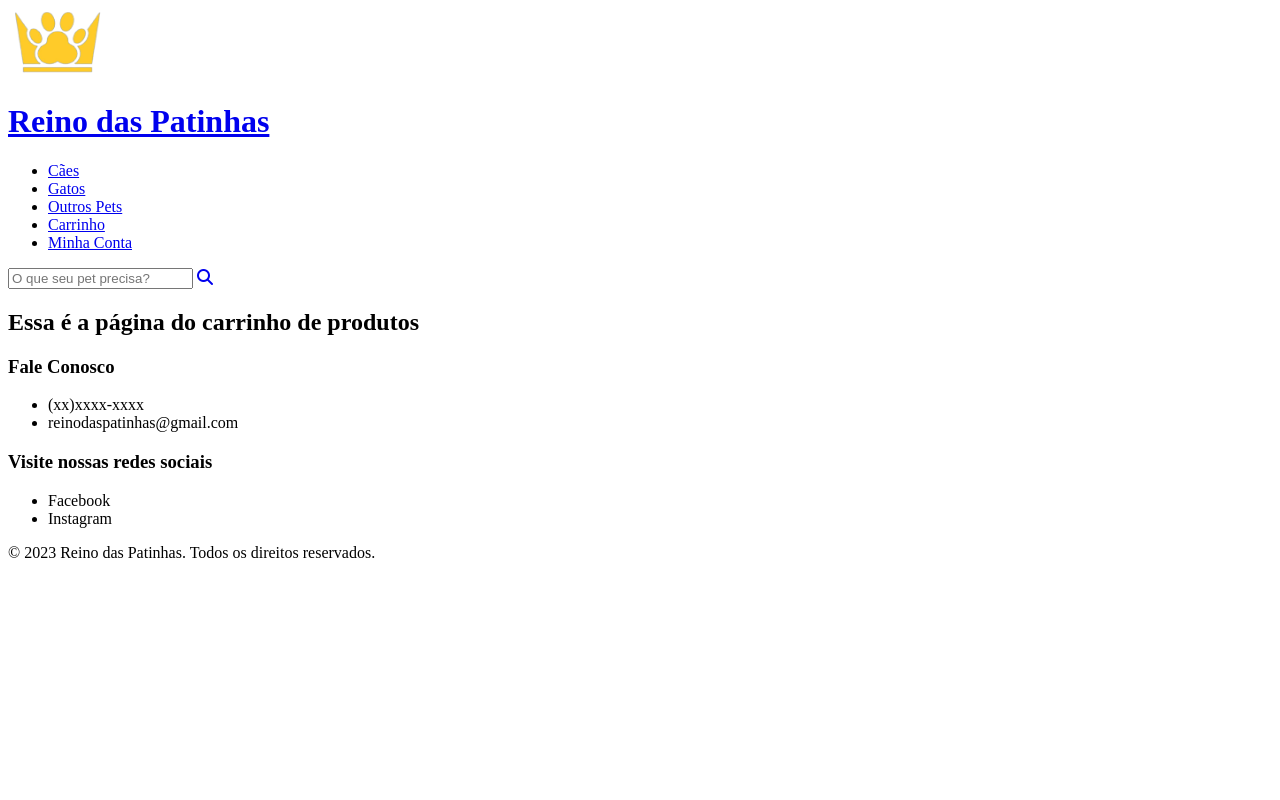
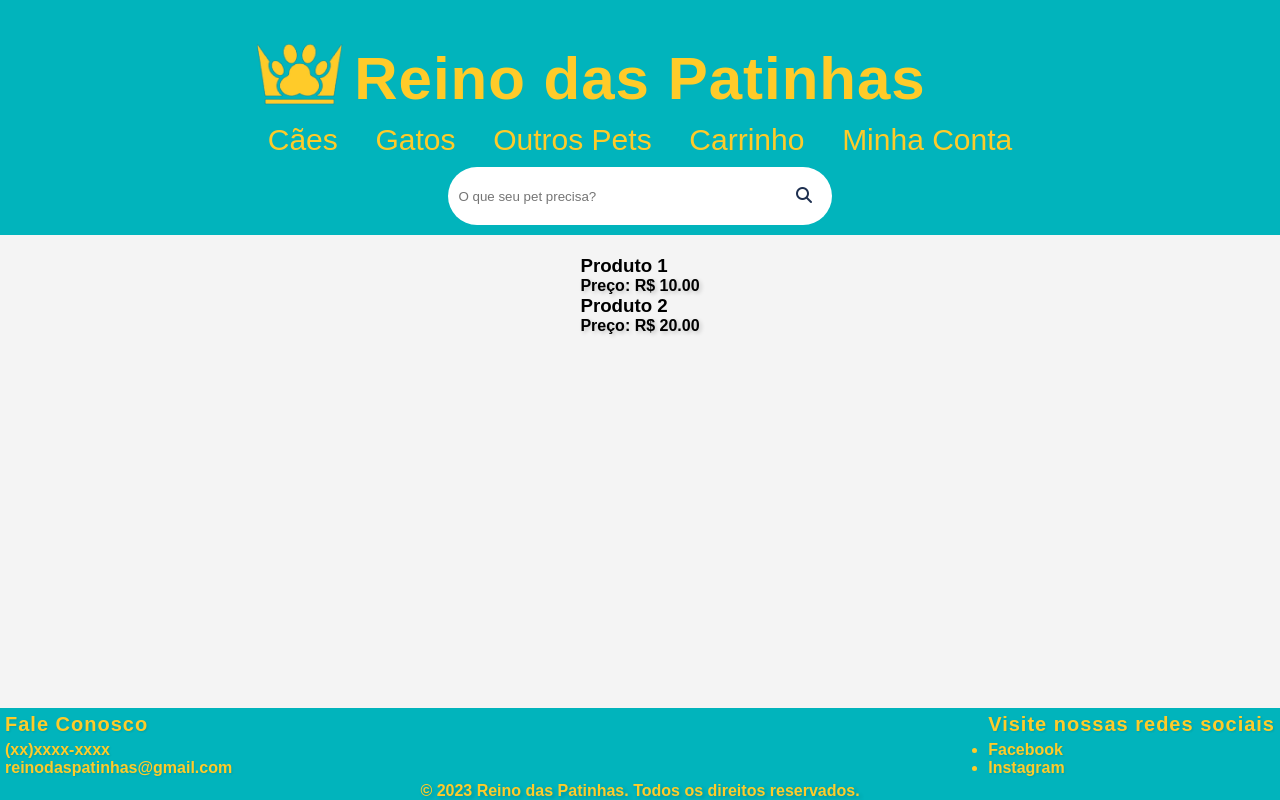
Before and after one commit to igorlanaa/projeto_proz_grupo3, a plain HTML site: page carrinho.html in a window 1280 px wide. Drawn offline with Linux system fonts and the light colour scheme.

```diff
--- a/CSS/carrinho.css
+++ b/CSS/carrinho.css
@@ -0,0 +1,114 @@
+body {
+    font-family: Arial, sans-serif;
+    margin: 0;
+    padding: 0;
+    background-color: #f4f4f4;
+    display: flex;
+    flex-direction: column;
+    min-height: 100vh;
+}
+main {
+    margin: 20px auto;
+    flex-grow: 1;
+}
+*{
+    margin: 0%;
+    padding: 0%;
+}
+header{
+    background-color: #01B4BC;
+    font-family:"cooper black", fantasy;
+    color: #ffcb29;
+}
+header a{
+    color: #ffcb29;
+    text-decoration: none;
+}
+header a:hover{
+    color: #ffc100;
+}
+header img{
+    position: relative;
+    left: 250px;
+    top:40px;
+}
+header h1{
+    font-size: 60px;
+    text-align: center;
+    letter-spacing: 1px;
+    position: relative;
+    bottom: 30px;
+}
+nav{
+    text-align: center;
+}
+nav ul{
+    list-style:none;
+}
+nav ul li{
+    font-size: 30px;
+    display: inline;
+    padding: 0px 1.3%;
+    position: relative;
+    bottom:20px;
+}
+
+header section{
+    position: relative;
+    left: 50%;
+    transform: translateX(-50%);
+    bottom: 10px;
+    background: white;
+    border-radius: 40px;
+    width: 30%;
+    display: flex;
+    align-items: center;
+    justify-content: space-between;
+
+}
+
+header section input{
+    width: 80%;
+    padding: 10px;
+    margin: 0 auto;
+    border: none;
+    background: none;
+    outline: none;
+}
+
+header a#lupa{
+    color:#1e3050;
+    padding: 20px;
+}
+
+
+footer{
+    background-color: #01B4BC;
+    color: #ffcb29;
+}
+footer h3{
+    font-size: 20px;
+    font-family:"cooper black", fantasy;
+    letter-spacing: 1px;
+
+}
+.container {
+    display: flex;
+    justify-content: space-between;
+    list-style: none;
+    padding: auto;
+}
+
+.left, .right {
+    width: auto;
+    margin: 5px;
+}
+p {
+    text-align: center;
+    font-weight: bold;
+    text-shadow: 2px 2px 4px rgba(0, 0, 0, 0.2);
+}
+.left, .right {
+    font-weight: bold;
+    text-shadow: 1px 1px 2px rgba(0, 0, 0, 0.1);
+}
--- /dev/null
+++ b/JS/carrinho.js
@@ -0,0 +1,27 @@
+document.addEventListener("DOMContentLoaded", function () {
+    const carrinhoDiv = document.getElementById("carrinho");
+    const carrinhoLista = document.getElementById("carrinhoLista");
+    const irParaPagamentoBtn = document.getElementById("irParaPagamento");
+
+    const botoesAdicionar = document.querySelectorAll(".adicionar-ao-carrinho");
+    botoesAdicionar.forEach((botao) => {
+        botao.addEventListener("click", function () {
+            adicionarAoCarrinho(botao.parentElement);
+        });
+    });
+
+    function adicionarAoCarrinho(produto) {
+        const nomeProduto = produto.querySelector("h3").textContent;
+        const novoItem = document.createElement("li");
+        novoItem.textContent = nomeProduto;
+        carrinhoLista.appendChild(novoItem);
+    }
+
+    irParaPagamentoBtn.addEventListener("click", function () {
+        irParaPagamento();
+    });
+
+    function irParaPagamento() {
+        alert("Redirecionando para a página de pagamento...");
+    }
+});
--- a/carrinho.html
+++ b/carrinho.html
@@ -1,5 +1,6 @@
 <!DOCTYPE html>
 <html lang="pt-br">
+
 <head>
     <meta charset="UTF-8">
     <meta http-equiv="X-UA-Compatible" content="IE=edge">
@@ -8,6 +9,7 @@
     <link rel="stylesheet" href="./CSS/carrinho.css">
     <title>Meu Carrinho</title>
 </head>
+
 <body>
     <header>
         <img src="./imagens/logo_fundo_removido.png" alt="Logotipo do Reino das Patinhas" style="width:100px;height:70px;">
@@ -28,9 +30,25 @@
             </a>
         </section>
     </header>
+
     <main>
-        <h2>Essa é a página do carrinho de produtos</h2>
+        <div class="produto">
+            <h3>Produto 1</h3>
+            <p>Preço: R$ 10.00</p>
+        </div>
+
+        <div class="produto">
+            <h3>Produto 2</h3>
+            <p>Preço: R$ 20.00</p>
+        </div>
     </main>
+
+    <div id="carrinho" style="display: none;">
+        <h2>Carrinho</h2>
+        <ul id="carrinhoLista"></ul>
+        <button id="irParaPagamento">Ir para Pagamento</button>
+    </div>
+
     <footer>
         <div class="container">
             <section>
@@ -50,5 +68,8 @@
         </div>
         <p>&copy; 2023 Reino das Patinhas. Todos os direitos reservados.</p>
     </footer>
+
+    <script src="./JS/carrinho.js"></script>
 </body>
+
 </html>
```
Also changed, not shown: CSS/cadastro.css (+9 -0 lines), JS/script.js (added, +99 -0 lines), cadastro.html (+5 -5 lines). Lines whose indentation alone changed are shown as unchanged.
